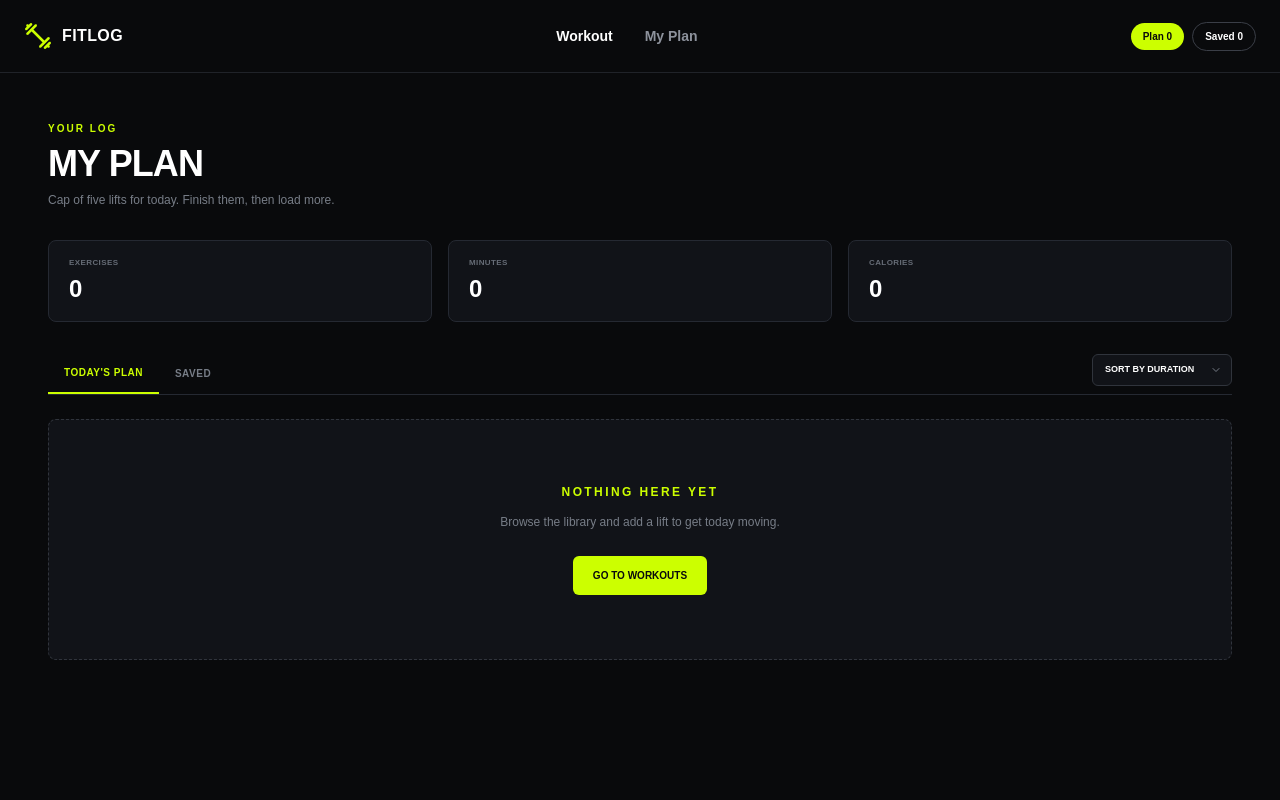
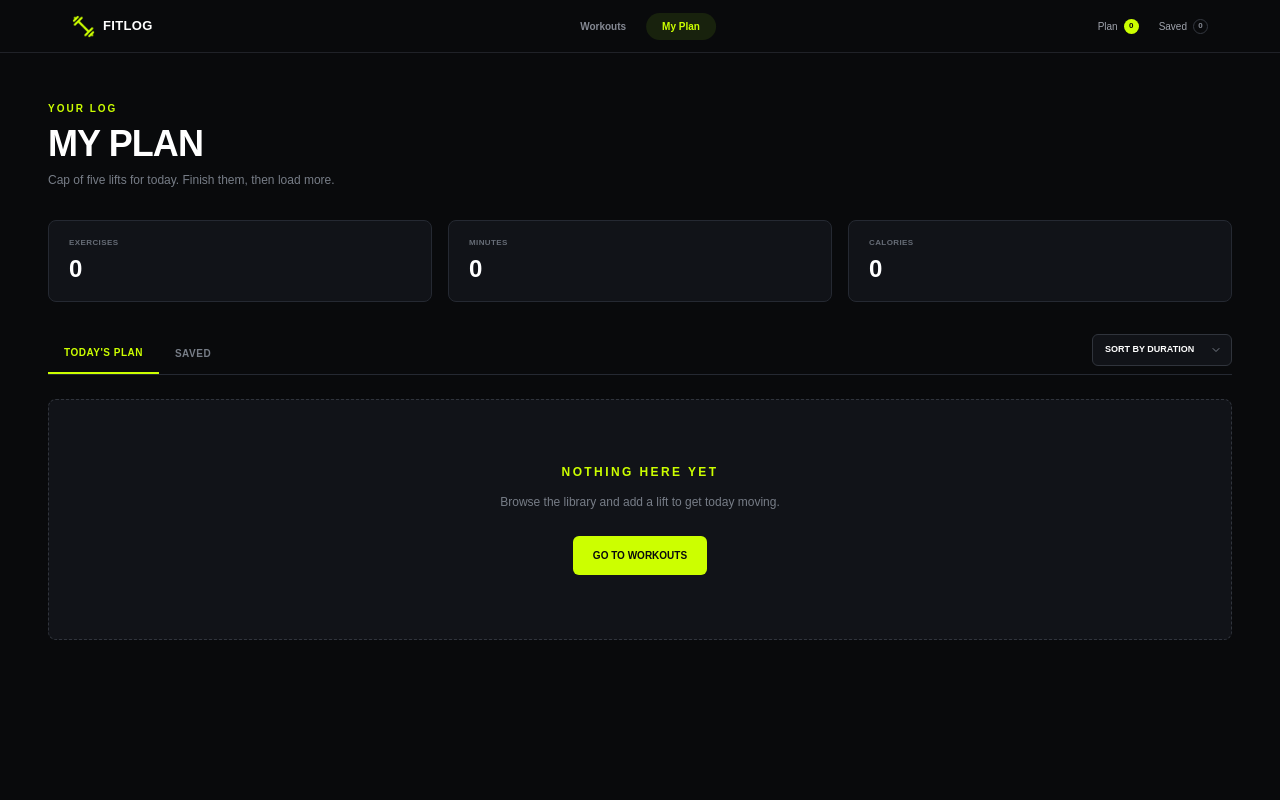
Before and after one commit to mdrakib-codes/P.H.-assignment.06, a Next.js app: page /my-plan in a window 1280 px wide. Shown: the top 800 px of the page. Built offline with nearby package versions, Linux system fonts and the light colour scheme.

Commit message:
navber update

```diff
--- a/src/components/Navbar.tsx
+++ b/src/components/Navbar.tsx
@@ -2,81 +2,110 @@
 
 import Image from "next/image";
 import Link from "next/link";
+import { usePathname } from "next/navigation";
 
 import { useFitLog } from "@/context/FitLogContext";
 
 export default function Navbar() {
   const { plan, saved } = useFitLog();
+  const pathname = usePathname();
+
+  const workoutActive = pathname === "/";
+  const planActive = pathname === "/my-plan";
 
   return (
-    <header className="border-b border-[#202329] bg-[#090a0c]">
-      <div className="mx-auto flex min-h-[72px] max-w-7xl items-center justify-between gap-4 px-4 sm:px-6">
+    <header className="border-b border-[#202228] bg-[#090a0c]">
+      <div className="mx-auto flex h-[52px] max-w-[1200px] items-center justify-between px-5 sm:px-8">
 
         {/* Logo */}
         <Link
           href="/"
-          className="flex shrink-0 items-center gap-2.5"
+          className="flex items-center gap-2"
         >
           <Image
             src="/assets/logo.png"
-            alt="FitLog logo"
-            width={28}
-            height={28}
+            alt="FitLog"
+            width={23}
+            height={23}
             priority
           />
 
-          <span className="text-sm font-extrabold tracking-wide text-white sm:text-base">
+          <span className="text-[13px] font-black tracking-wide text-white">
             FITLOG
           </span>
         </Link>
 
         {/* Navigation */}
-        <nav className="hidden items-center gap-8 md:flex">
+        <nav className="absolute left-1/2 hidden -translate-x-1/2 items-center gap-1 md:flex">
           <Link
             href="/"
-            className="text-sm font-semibold text-white transition hover:text-[#ccff00]"
+            className={`rounded-full px-4 py-1.5 text-[10px] font-semibold transition ${
+              workoutActive
+                ? "bg-[#18220d] text-[#ccff00]"
+                : "text-[#858993] hover:text-white"
+            }`}
           >
-            Workout
+            Workouts
           </Link>
 
           <Link
             href="/my-plan"
-            className="text-sm font-semibold text-[#8d929c] transition hover:text-[#ccff00]"
+            className={`rounded-full px-4 py-1.5 text-[10px] font-semibold transition ${
+              planActive
+                ? "bg-[#18220d] text-[#ccff00]"
+                : "text-[#858993] hover:text-white"
+            }`}
           >
             My Plan
           </Link>
         </nav>
 
-        {/* Counters */}
-        <div className="flex items-center gap-1.5 sm:gap-2">
+        {/* Plan / Saved */}
+        <div className="flex items-center gap-5">
           <Link
             href="/my-plan"
-            className="rounded-full bg-[#ccff00] px-2.5 py-1.5 text-[9px] font-black text-[#090a0c] sm:px-3 sm:text-[10px]"
+            className="flex items-center gap-1.5 text-[10px] font-medium text-[#a0a4ad] transition hover:text-white"
           >
-            Plan {plan.length}
+            <span>Plan</span>
+
+            <span className="flex h-[15px] min-w-[15px] items-center justify-center rounded-full bg-[#ccff00] px-1 text-[8px] font-black text-[#090a0c]">
+              {plan.length}
+            </span>
           </Link>
 
           <Link
             href="/my-plan"
-            className="rounded-full border border-[#3a3e47] px-2.5 py-1.5 text-[9px] font-black text-white sm:px-3 sm:text-[10px]"
+            className="flex items-center gap-1.5 text-[10px] font-medium text-[#a0a4ad] transition hover:text-white"
           >
-            Saved {saved.length}
+            <span>Saved</span>
+
+            <span className="flex h-[15px] min-w-[15px] items-center justify-center rounded-full border border-[#343840] px-1 text-[8px] font-bold text-[#858993]">
+              {saved.length}
+            </span>
           </Link>
         </div>
       </div>
 
-      {/* Mobile Navigation */}
-      <div className="flex border-t border-[#202329] md:hidden">
+      {/* Mobile navigation */}
+      <div className="flex border-t border-[#202228] md:hidden">
         <Link
           href="/"
-          className="flex-1 py-2.5 text-center text-[10px] font-bold uppercase tracking-wider text-white"
+          className={`flex-1 py-2.5 text-center text-[10px] font-bold uppercase tracking-wider ${
+            workoutActive
+              ? "text-[#ccff00]"
+              : "text-[#858993]"
+          }`}
         >
-          Workout
+          Workouts
         </Link>
 
         <Link
           href="/my-plan"
-          className="flex-1 border-l border-[#202329] py-2.5 text-center text-[10px] font-bold uppercase tracking-wider text-[#8d929c]"
+          className={`flex-1 border-l border-[#202228] py-2.5 text-center text-[10px] font-bold uppercase tracking-wider ${
+            planActive
+              ? "text-[#ccff00]"
+              : "text-[#858993]"
+          }`}
         >
           My Plan
         </Link>
```
